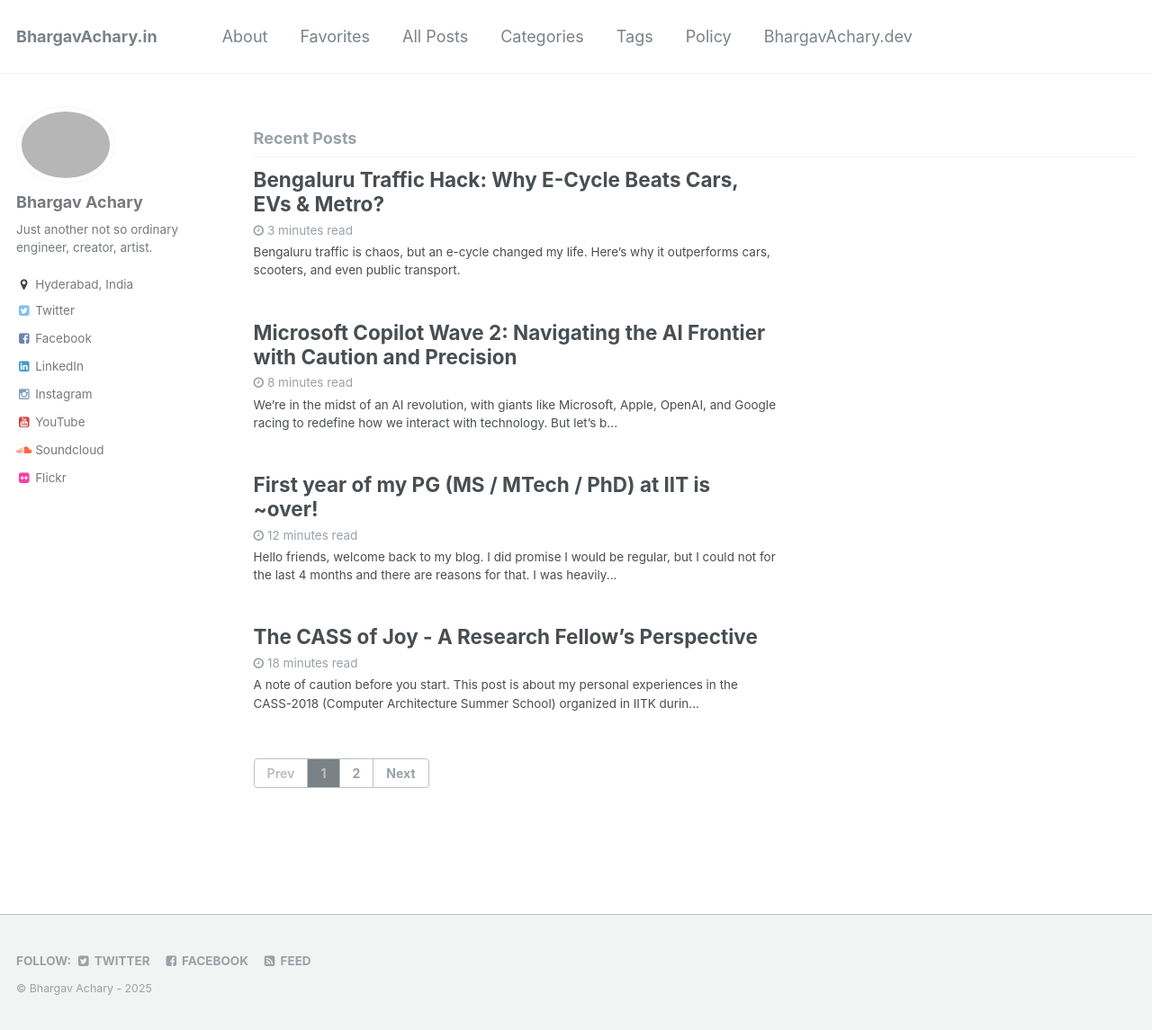
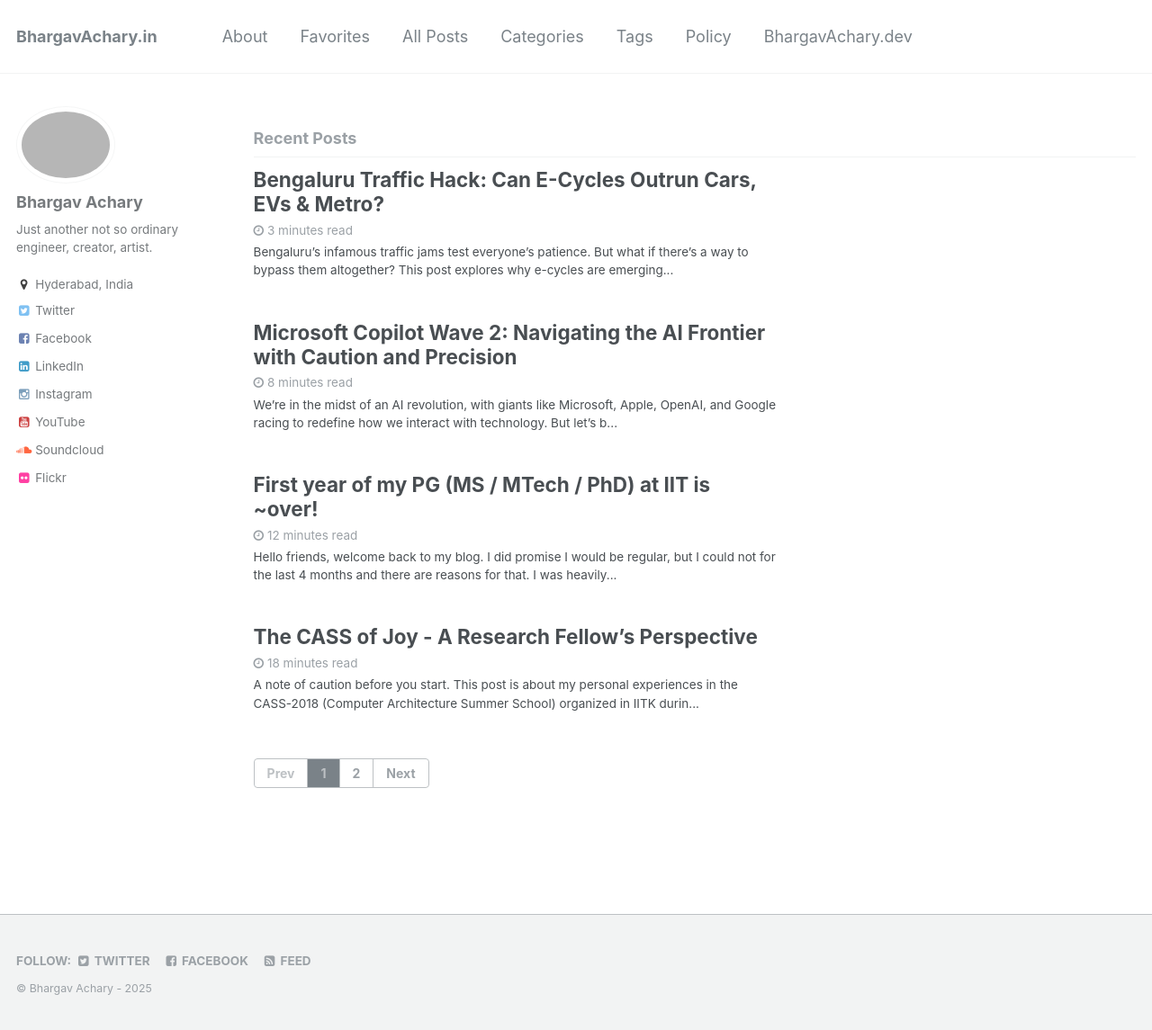
Before and after one commit to bhargavachary/bhargavachary.github.io, a Jekyll site: the page built from index.html, in a window 1280 px wide and 1145 px high. Shown: the whole window at 90% size. Built offline with Jekyll 4.4.1, drawn with Linux system fonts in a browser that asks for light colours; the list of posts is cut into pages by our own code.

Commit message:
Update 2025-03-01-the-ecycle-vs-bengaluru.md

```diff
--- a/_posts/2025-03-01-the-ecycle-vs-bengaluru.md
+++ b/_posts/2025-03-01-the-ecycle-vs-bengaluru.md
@@ -1,10 +1,21 @@
 ---
-title: "Bengaluru Traffic Hack: Why E-Cycle Beats Cars, EVs & Metro?"
+title: "Bengaluru Traffic Hack: Can E-Cycles Outrun Cars, EVs & Metro?"
+categories:
+  - Commuting
+  - Sustainability
+  - Technology
+tags:
+  - E-Cycles
+  - Bengaluru Traffic
+  - EVs
+  - Public Transport
+  - WeR EV
+  - Urban Mobility
+  - Sustainable Transport
+  - Last-Mile Connectivity
+excerpt: "Bengaluru's infamous traffic jams test everyone's patience. But what if there's a way to bypass them altogether? This post explores why e-cycles are emerging as the ultimate commuting hack, beating cars, EVs, and even public transport."
+author: "Bhargav Achary"
 date: 2025-03-01
-categories: ["Commuting", "Sustainability", "Technology"]
-tags: ["E-Cycles", "Bengaluru Traffic", "EVs", "Public Transport", "WeR EV"]
-author: "Bhargav Achary"
-excerpt: "Bengaluru traffic is chaos, but an e-cycle changed my life. Here’s why it outperforms cars, scooters, and even public transport."
 ---
 
 Bengaluru traffic is chaos, but an e-cycle changed my life.
```
